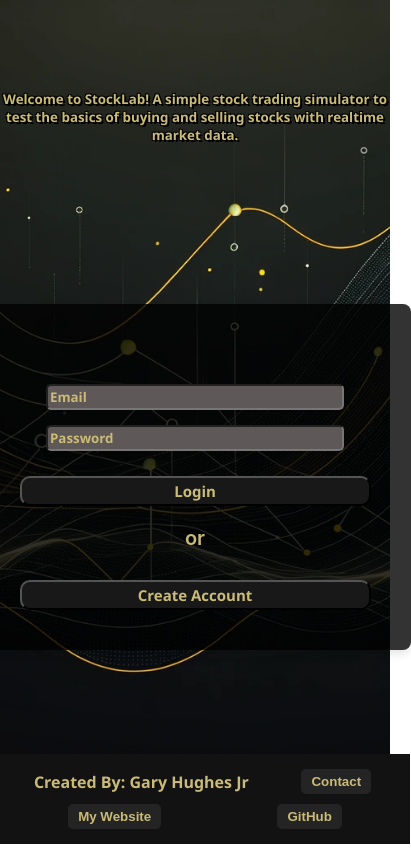
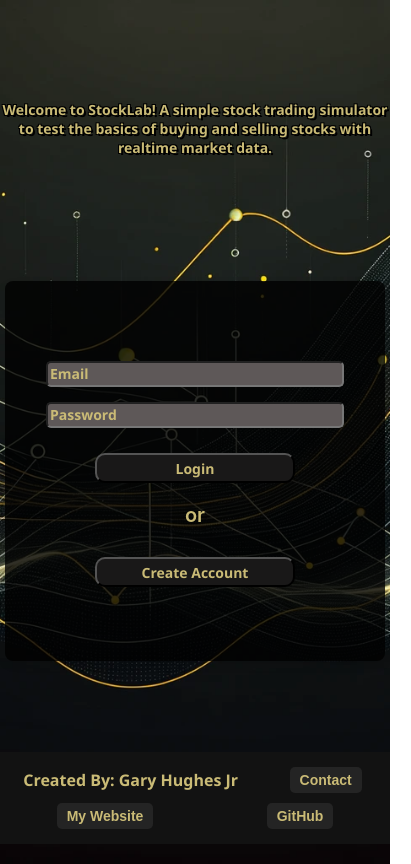
Before and after one commit to nomoneyrecord/fantasy-stock-trader, a React (Create React App) app in the folder client/: page / in a window 390 px wide. Shown: the whole page, 411 px wide, since content can reach past the window. Built offline with nearby package versions, Linux system fonts and the light colour scheme.

Commit message:
Authpage media responsivesness basically done but making a couple adjustments before movign to homepage

```diff
--- a/client/src/App.css
+++ b/client/src/App.css
@@ -1,14 +1,14 @@
-html {
-  overflow: hidden;
-  height: 100%;
-}
-
-body {
-  margin: 0; /* Remove default margin */
-  padding: 0; /* Remove default padding */
+.background-container {
+  background-image: url("Images/backgroundImage.webp"); /* Adjust the path as necessary */
   background-size: cover;
   background-position: center;
-  background-attachment: fixed; /* Keeps the background image fixed */
+  display: flex;
+  flex-direction: column;
+  justify-content: flex-start;
+  min-height: 100vh;
+  width: 100%;
+  overflow-x: hidden;
+  align-items: center;
 }
 
 .error-message {
@@ -102,7 +102,8 @@ body {
   display: flex;
   flex-direction: column;
   align-items: center;
-  margin-top: 120px;
+  margin: auto;
+  margin-top: 5vh;
   width: 300px;
   height: 300px;
   position: relative; /* For positioning the exit button */
@@ -136,6 +137,7 @@ body {
 .login-button, .create-account-button {
   margin-top: 10px;
   width: 100%; /* Makes buttons full width of form */
+  max-width: 200px;
   height: 30px;
   font-family: 'Segoe UI', Tahoma, Geneva, Verdana, sans-serif;
   font-size: 15px;
@@ -158,6 +160,7 @@ body {
 .submit-button {
   margin-top: 10px;
   width: 100%; /* Makes buttons full width of form */
+  max-width: 200px;
   height: 30px;
   font-family: 'Segoe UI', Tahoma, Geneva, Verdana, sans-serif;
   font-size: 15px;
@@ -388,7 +391,6 @@ body {
   color:rgb(202, 187, 118);
   text-align: center;
   padding: 10px;
-  position: fixed;
   left: 0;
   bottom: 0;
   width: 100%;
@@ -429,39 +431,47 @@ body {
 
 
 @media (max-width: 600px) {
-  .form-container,
-  .registration-modal-content,
-  .search-results-container,
-  .account-content,
-  .holdings-table,
-  .search-field-container,
-  .buy-sell-button-container {
-    width: 90%; /* Adjust width for smaller screens */
-    height: auto; /* Adjust height if needed */
+  .background-container {
+    /* Full screen background */
+    background-size: cover;
+    /* Enable scrolling if content is larger than the screen */
+    overflow-y: auto;
+    padding: 10px 0;
   }
 
-  .description-container,
-  .navbar-appname,
-  .holdings-header,
-  .portfolio-header,
-  .auth-form input,
-  .footer-button {
-    font-size: smaller; /* Adjust font sizes */
+  .form-container,
+  .registration-modal-content {
+    /* Adjust the width and centering for smaller screens */
+    max-width: none; /* Remove max-width if set */
+    margin: 0 auto; /* Center the containers */
+    /* Positioning the form containers at the top to give space for the footer */
+    position: static;
+    margin-top: 10vh; /* Adjust the top margin to give some space from the top */
   }
 
-  .navbar {
-    /* Consider a more compact layout like a hamburger menu */
+  /* Text and input sizes */
+  .description-container,
+  .auth-form input,
+  .footer-button,
+  .login-button,
+  .create-account-button,
+  .submit-button {
+    font-size: 14px; /* Smaller font size for better readability on small screens */
   }
 
-  .button-buy, .button-sell {
-    width: auto; /* Adjust button width */
+  /* Footer adjustments */
+  .footer {
+    position: absolute; /* Keep the footer at the end of content */
+    padding: 10px 0; /* Adjust padding to reduce height on smaller screens */
   }
 
-  /* Adjust the navbar height if it changes after loading */
-  .center-container {
-    padding-top: (adjust to match navbar height);
+  /* Container and text alignment */
+  .description-container,
+  .auth-form,
+  .footer-content {
+    text-align: center; /* Center the text for a cleaner look on small screens */
   }
 
-  /* Ensure your layout elements reflow as needed */
-  /* ... additional adjustments ... */
+  /* Hamburger menu adjustments */
+  /* Here you can add or remove styles related to how the hamburger menu should behave */
 }
--- a/client/src/pages/authpage/authpage.js
+++ b/client/src/pages/authpage/authpage.js
@@ -4,7 +4,7 @@ import InputField from "../../components/InputField";
 import Modal from "../../components/Modal";
 import { useNavigate } from "react-router-dom";
 import Backdrop from "../../components/Backdrop";
-import backgroundImage from "../../Images/backgroundImage.webp";
+
 
 const AuthPage = ({ onLoginSuccess, sessionExpired }) => {
   const [email, setEmail] = useState("");
@@ -123,19 +123,7 @@ const AuthPage = ({ onLoginSuccess, sessionExpired }) => {
   };
 
   return (
-    <div
-      style={{
-        backgroundImage: `url(${backgroundImage})`,
-        backgroundSize: "cover",
-        backgroundPosition: "center",
-        minHeight: "100vh",
-        width: "100%",
-        display: "flex",
-        flexDirection: "column", // Stack children vertically
-        justifyContent: "flex-start", // Center children vertically
-        alignItems: "center", // Center children horizontally
-      }}
-    >
+    <div className="background-container">
       {modalOpen && <Backdrop onClick={handleModalClose} />}
 
       <div className="description-container">
--- a/client/src/pages/homepage/homepage.js
+++ b/client/src/pages/homepage/homepage.js
@@ -1,7 +1,7 @@
 import React, { useEffect, useState, useCallback } from "react";
 import { useNavigate } from "react-router-dom";
 import LoadingAnimation from "../../components/LoadingAnimation";
-import backgroundImage from "../../Images/backgroundImage.webp";
+
 
 const HomePage = () => {
   const navigate = useNavigate();
@@ -103,15 +103,8 @@ const HomePage = () => {
   }
 
   return (
-    <div
-      style={{
-        backgroundImage: `url(${backgroundImage})`,
-        backgroundSize: "cover",
-        backgroundPosition: "center",
-        minHeight: "100vh",
-        width: "100%",
-      }}
-    >
+    <div className="background-container">
+
       <div className="account-content">
         <h1 className="portfolio-header">Portfolio</h1>
         <p>Account Balance: {accountData.accountBalance}</p>
--- a/client/src/pages/tradepage/tradepage.js
+++ b/client/src/pages/tradepage/tradepage.js
@@ -5,7 +5,7 @@ import Button from "../../components/Button";
 import Modal from "../../components/Modal";
 import Backdrop from "../../components/Backdrop";
 import LoadingAnimation from "../../components/LoadingAnimation";
-import backgroundImage from "../../Images/backgroundImage.webp";
+
 
 const TradePage = () => {
   const navigate = useNavigate();
@@ -259,15 +259,7 @@ const TradePage = () => {
     showBuyModal || showSellModal ? "disable-interaction" : "";
 
   return (
-    <div
-      style={{
-        backgroundImage: `url(${backgroundImage})`,
-        backgroundSize: "cover",
-        backgroundPosition: "center",
-        minHeight: "100vh",
-        width: "100%",
-      }}
-    >
+    <div className="background-container">
       {showBuyModal ||
         (showSellModal && (
           <Backdrop
```
